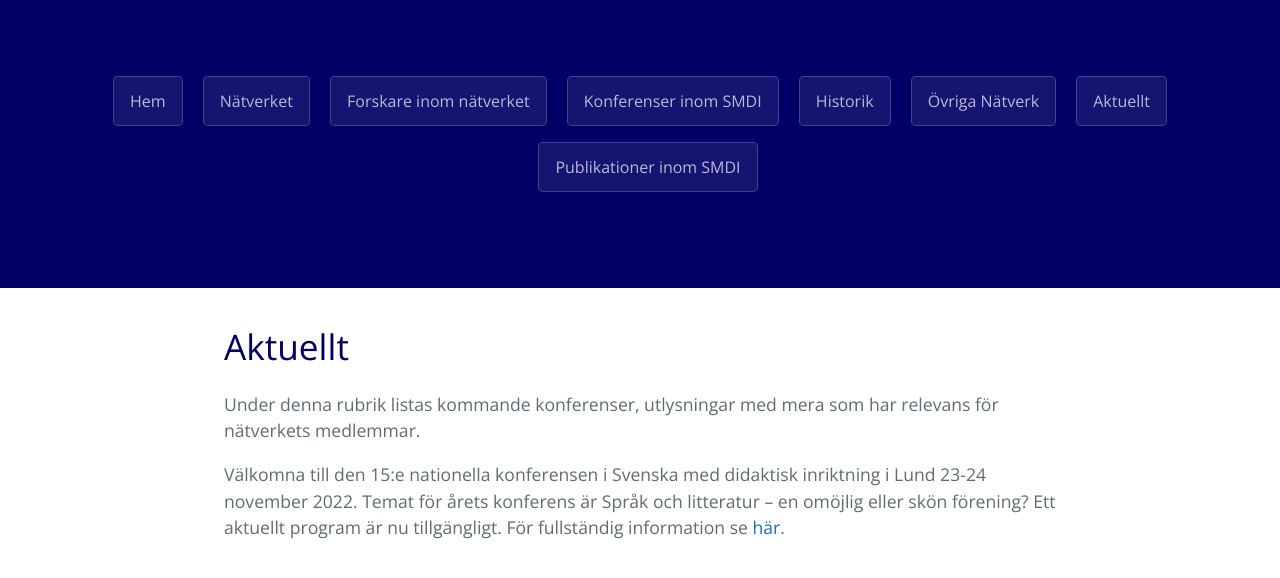
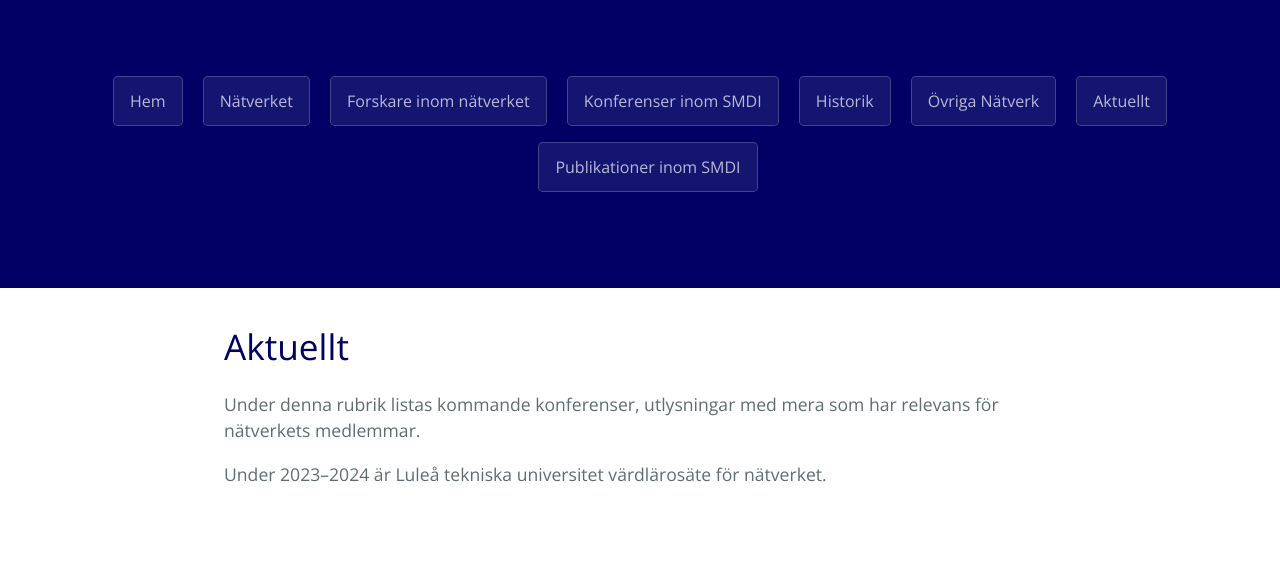
Before and after one commit to smdihemsida/smdihemsida.github.io, a Jekyll site: the page built from aktuellt.md, in a window 1280 px wide, cut to the strip 234-812 px from the top of the page. Built offline with Jekyll 4.4.1, drawn with Linux system fonts in a browser that asks for light colours; our own code applies the rules of GitHub Pages for plain Markdown files.

Commit message:
Update aktuellt.md

```diff
--- a/aktuellt.md
+++ b/aktuellt.md
@@ -6,4 +6,4 @@ layout: pages
 
 Under denna rubrik listas kommande konferenser, utlysningar med mera som har relevans för nätverkets medlemmar.
 
-Välkomna till den 15:e nationella konferensen i Svenska med didaktisk inriktning i Lund 23-24 november 2022. Temat för årets konferens är Språk och litteratur – en omöjlig eller skön förening? Ett aktuellt program är nu tillgängligt. För fullständig information se [här](https://sv-se.invajo.com/event/smdikonferens/smdikonferens).
+Under 2023–2024 är Luleå tekniska universitet värdlärosäte för nätverket.
```
